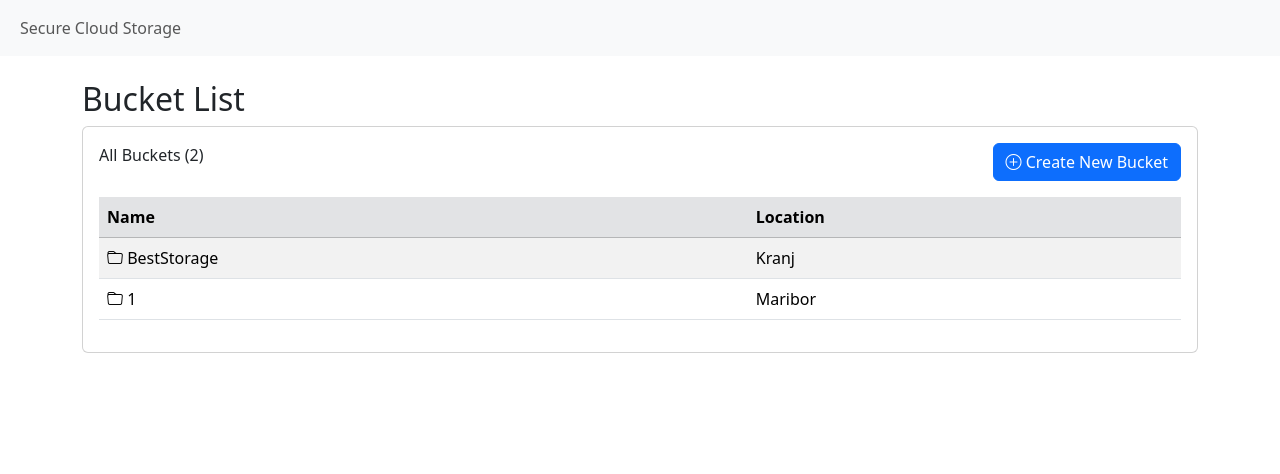
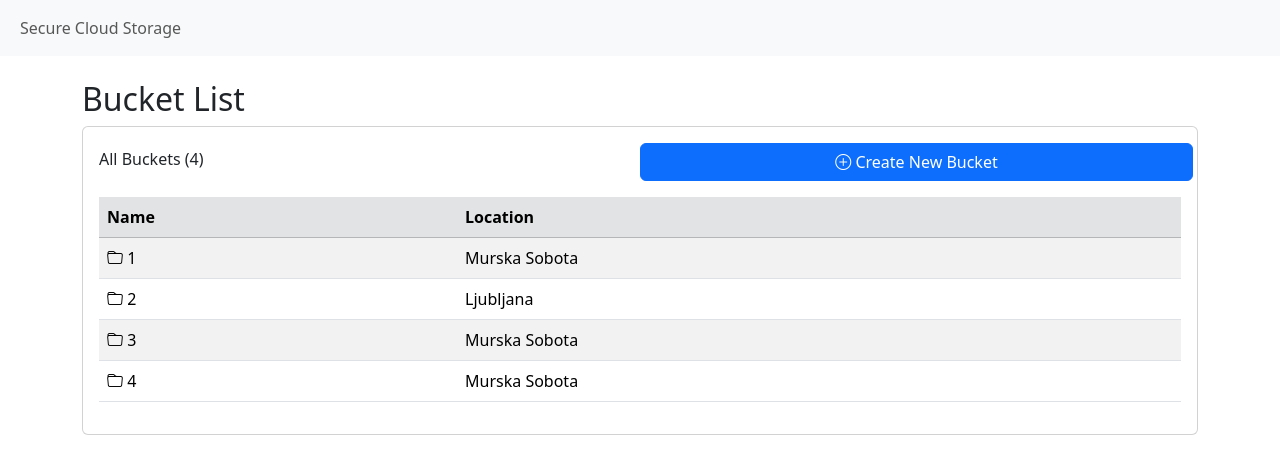
Before and after one commit to smolicc/secure-cloud-storage, an Angular app: page / in a window 1280 px wide. Shown: the top 474 px of the page. Built offline with nearby package versions, Linux system fonts and the light colour scheme; data requests are answered from the project's data file.

Commit message:
refactor: added models

```diff
--- a/db.json
+++ b/db.json
@@ -1,46 +1,40 @@
 {
   "buckets": [
     {
-      "id": "387c",
-      "name": "BestStorage",
-      "location": "Kranj",
+      "id": "a045ec36-142d-484b-bbd2-c7a6f14e1297",
+      "name": "1",
+      "location": "Murska Sobota",
       "files": [
         {
-          "id": 1,
-          "name": "FileName01",
-          "lastmodified": "06.09.2015",
-          "size": "2"
+          "id": "ad2a6794-ff94-4938-95b2-16dc3c2283b3",
+          "name": "20250127_133050.jpg",
+          "lastmodified": "01. 02. 2025",
+          "size": 1763975
         },
         {
-          "id": 2,
-          "name": "FileName02",
-          "lastmodified": "05.01.2015",
-          "size": "0.1"
-        },
-        {
-          "id": 3,
-          "name": "FileName03",
-          "lastmodified": "12.11.2016",
-          "size": "2"
-        },
-        {
-          "id": 4,
-          "name": "20250127_133050.jpg",
-          "lastmodified": "01/02/2025",
-          "size": "1.68"
-        },
-        {
-          "id": 5,
-          "name": "20250127_133432.jpg",
-          "lastmodified": "01/02/2025",
-          "size": "1.28"
+          "id": "1287bea0-0533-499a-a329-2ec8f3eaa58a",
+          "name": "20250127_133835.jpg",
+          "lastmodified": "01. 02. 2025",
+          "size": 1373237
         }
       ]
     },
     {
-      "id": "0cd4",
-      "name": "1",
-      "location": "Maribor",
+      "id": "d9a16449-75a1-43f9-a544-8abc0e559f5f",
+      "name": "2",
+      "location": "Ljubljana",
+      "files": []
+    },
+    {
+      "id": "e906ba3d-3a06-47a6-bcee-46013e7f3270",
+      "name": "3",
+      "location": "Murska Sobota",
+      "files": []
+    },
+    {
+      "id": "661ebf07-bc86-427a-902c-17cff6277240",
+      "name": "4",
+      "location": "Murska Sobota",
       "files": []
     }
   ],
--- a/package.json
+++ b/package.json
@@ -22,6 +22,7 @@
     "bootstrap-icons": "^1.11.3",
     "rxjs": "~7.8.0",
     "tslib": "^2.3.0",
+    "uuid": "^11.1.0",
     "zone.js": "~0.15.0"
   },
   "devDependencies": {
--- /dev/null
+++ b/src/app/models/file.model.ts
@@ -0,0 +1,6 @@
+export interface FileModel {
+    id: string;
+    name: string;
+    lastmodified: string;
+    size: number;
+  }
--- /dev/null
+++ b/src/app/models/location.model.ts
@@ -0,0 +1,4 @@
+export interface Location {
+    id: string;
+    name: string;
+  }
--- a/src/app/pages/bucket-details/bucket-details.component.html
+++ b/src/app/pages/bucket-details/bucket-details.component.html
@@ -18,7 +18,7 @@
                 <p>All Files ({{ files.length }})</p>
             </div>
             <div class="col-md-6 d-flex justify-content-end mb-3">
-              <button class="btn btn-light me-3"  (click)="deleteFile()">
+              <button class="btn btn-light me-3"  (click)="deleteFile()" [disabled]="!selectedFile">
                 <i class="bi bi-trash"></i> Delete Object
               </button>
               <button class="btn btn-light" (click)="openFileDialog()">
@@ -36,12 +36,12 @@
             </tr>
             </thead>
             <tbody>
-            <tr *ngFor="let file of files" (click)="selectedFileOnClick(file)" class="table-hover" style="cursor: pointer;">
+            <tr *ngFor="let file of files" (click)="selectedFileOnClick(file)" style="cursor: pointer;" [ngClass]="{'table-primary': file === selectedFile}">
                 <td>
                 <i class="bi bi-file-earmark-text"></i> {{ file.name }}
                 </td>
                 <td>{{ file.lastmodified }}</td>
-                <td>{{ file.size }}</td>
+                <td>{{ formatFileSize(file.size) }}</td>
             </tr>
             </tbody>
         </table>
@@ -49,9 +49,9 @@
 
     <div *ngIf="activeTab === 'details'">
       <button class="btn btn-danger float-end" (click)="onBucketDelete()">Delete Bucket</button>
-      <p><strong>Bucket name:</strong> {{ selectedBucket.name }}</p>
-      <p><strong>Location:</strong> {{ selectedBucket.location }}</p>
-      <p><strong>Storage size:</strong> {{ storageSize }} MB</p>
+      <p><strong>Bucket name:</strong> {{ selectedBucket?.name }}</p>
+      <p><strong>Location:</strong> {{ selectedBucket?.location }}</p>
+      <p><strong>Storage size:</strong> {{ formatFileSize(storageSize) }} </p>
     </div>
   </div>
 </div>
--- a/src/app/pages/bucket-list/bucket-list.component.html
+++ b/src/app/pages/bucket-list/bucket-list.component.html
@@ -24,14 +24,12 @@
 
     <div class="card p-3 mb-3">
         <div class="row">
-            <div class="col-md-6">
+            <div class="col-md-6 mt-1">
                 <p>All Buckets ({{ buckets.length }})</p>
             </div>
-            <div *ngIf="CreateNewButon" class="col-md-6 d-flex justify-content-end mb-3">
-                <button class="btn btn-primary" (click)="toggleForm()">
-                  <i class="bi bi-plus-circle"></i> Create New Bucket
-                </button>
-            </div>
+            <button *ngIf="CreateNewBucketBTN" class="btn btn-primary col-md-6 mb-3" (click)="toggleForm()">
+              <i class="bi bi-plus-circle"></i> Create New Bucket
+            </button>
         </div>
         <table class="table table-striped">
             <thead class="table-secondary">
@@ -41,7 +39,7 @@
             </tr>
             </thead>
             <tbody>
-            <tr *ngFor="let bucket of buckets" (click)="openBucket(bucket)" class="table-hover" style="cursor: pointer;">
+            <tr *ngFor="let bucket of buckets" (click)="openBucket(bucket)" style="cursor: pointer;">
                 <td>
                 <i class="bi bi-folder"></i> {{ bucket.name }}
                 </td>
--- a/src/app/pages/bucket-list/bucket-list.component.ts
+++ b/src/app/pages/bucket-list/bucket-list.component.ts
@@ -3,6 +3,9 @@ import { NgFor, NgIf, CommonModule } from '@angular/common';
 import { FormsModule } from '@angular/forms';
 import { Router } from '@angular/router';
 import { BucketServiceService } from '../../services/bucket-service.service';
+import { v4 as uuidv4 } from 'uuid';
+import { Bucket } from '../../models/bucket.model';
+import { Location } from '../../models/location.model';
 
 @Component({
   selector: 'app-bucket-list',
@@ -12,16 +15,17 @@ import { BucketServiceService } from '../../services/bucket-service.service';
   styleUrl: './bucket-list.component.css'
 })
 export class BucketListComponent implements OnInit {
-  buckets: any[] = [];
+  buckets: Bucket[] = [];
   showForm: boolean = false;
-  CreateNewButon: boolean = true;
-  locations: { id: string; name: string }[] = [];
-  newBucket = { name: '', location: '', files:[] };
+  CreateNewBucketBTN: boolean = true;
+  locations: Location[] = [];
+  newBucket: Bucket  = { id: '', name: '', location: '', files: [] };
 
   constructor(private router: Router, private bucketService: BucketServiceService) {}
 
   ngOnInit() {
     this.loadBuckets();
+    this.loadLocations();
   }
 
   loadBuckets() {
@@ -40,21 +44,25 @@ export class BucketListComponent implements OnInit {
   }
 
   toggleForm() {
-    this.loadLocations();
     this.showForm = !this.showForm;
-    this.CreateNewButon = false;
+    this.CreateNewBucketBTN = false;
   }
 
   createBucket() {
 
-    if (!this.newBucket.name.trim()) return;
+    if(this.newBucket)
+    {
+      if (!this.newBucket.name.trim()) return;
 
-    this.bucketService.pushBucket(this.newBucket).subscribe(() => {
-      this.buckets.push(this.newBucket);
-      this.newBucket = { name: '', location: '', files:[] };
-      this.showForm = false;
-      this.CreateNewButon = true;
-    });
+      this.newBucket.id = uuidv4();
+
+      this.bucketService.pushBucket(this.newBucket).subscribe(() => {
+        this.buckets.push(this.newBucket);
+        this.newBucket = { id: '', name: '', location: this.locations[0].name, files:[] };
+        this.showForm = false;
+        this.CreateNewBucketBTN = true;
+      });
+    }
   }
 
   openBucket(bucket: any) {
--- a/src/app/services/bucket-service.service.ts
+++ b/src/app/services/bucket-service.service.ts
@@ -2,6 +2,9 @@ import { Injectable } from '@angular/core';
 import { HttpClient } from '@angular/common/http';
 import { Observable } from 'rxjs';
 import { map } from 'rxjs/operators';
+import { Bucket } from '../models/bucket.model';
+import { FileModel } from '../models/file.model';
+import { Location } from '../models/location.model';
 
 @Injectable({
   providedIn: 'root'
@@ -13,27 +16,23 @@ export class BucketServiceService {
 
   constructor(private http: HttpClient) { }
 
-  getBuckets(): Observable<any[]> {
-    return this.http.get<any[]>(this.urlBucket);
+  getBuckets(): Observable<Bucket[]> {
+    return this.http.get<Bucket[]>(this.urlBucket);
   }
 
-  getLocations(): Observable<{ id: string; name: string }[]> {
-    return this.http.get<{ id: string; name: string }[]>(this.urlLocation);
+  getLocations(): Observable<Location[]> {
+    return this.http.get<Location[]>(this.urlLocation);
   }
 
-  pushBucket(bucket: { name: string; location: string }): Observable<any> {
+  pushBucket(bucket: Bucket): Observable<Bucket> {
     return this.http.post<any>(this.urlBucket, bucket);
   }
 
-  getBucketById(bucketId: string): Observable<any> {
+  getBucketById(bucketId: string): Observable<Bucket> {
     return this.http.get<any>(`${this.urlBucket}/${bucketId}`);
   }
 
-  getFilesById(bucketId: string): Observable<any[]> {
-    return this.http.get<any[]>(`${this.urlBucket}/${bucketId}`);
-  }
-
-  pushFile(bucketId: string, newFile: any): Observable<any> {
+  pushFile(bucketId: string, newFile: FileModel): Observable<any> {
     return this.getBucketById(bucketId).pipe(
       map(bucket => {
         const updatedFiles = [...bucket.files, newFile];
@@ -45,7 +44,7 @@ export class BucketServiceService {
   deleteFile(bucketId: string, fileId: string): Observable<any> {
     return this.getBucketById(bucketId).pipe(
       map(bucket => {
-        const updatedFiles = bucket.files.filter((file: any) => file.id !== fileId);
+        const updatedFiles = bucket.files.filter((file: FileModel) => file.id !== fileId);
         return this.http.patch(`${this.urlBucket}/${bucketId}`, { files: updatedFiles }).subscribe();
       })
     );
```
Also changed, not shown: src/app/models/bucket.model.ts (added, +8 -0 lines), src/app/pages/bucket-details/bucket-details.component.ts (+36 -16 lines), 1 other file (tests, documents, lock files or other folders).
